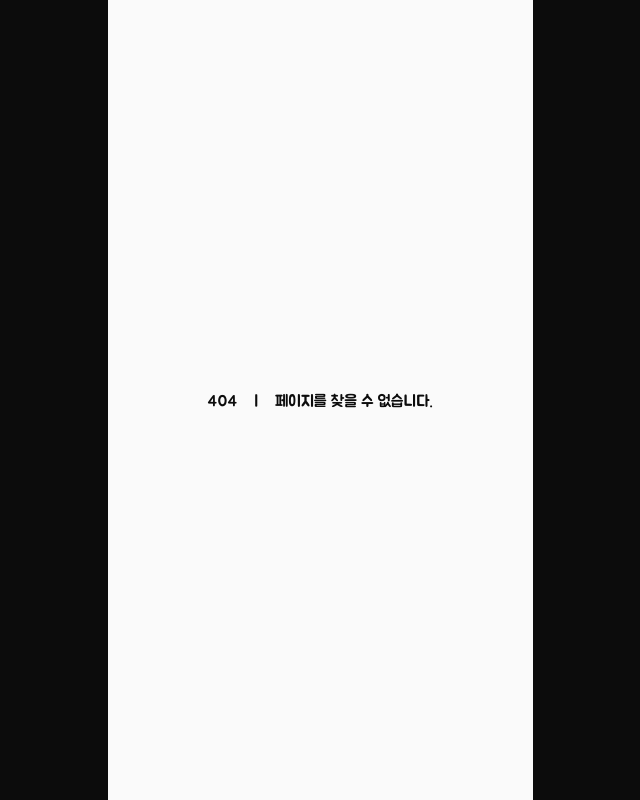
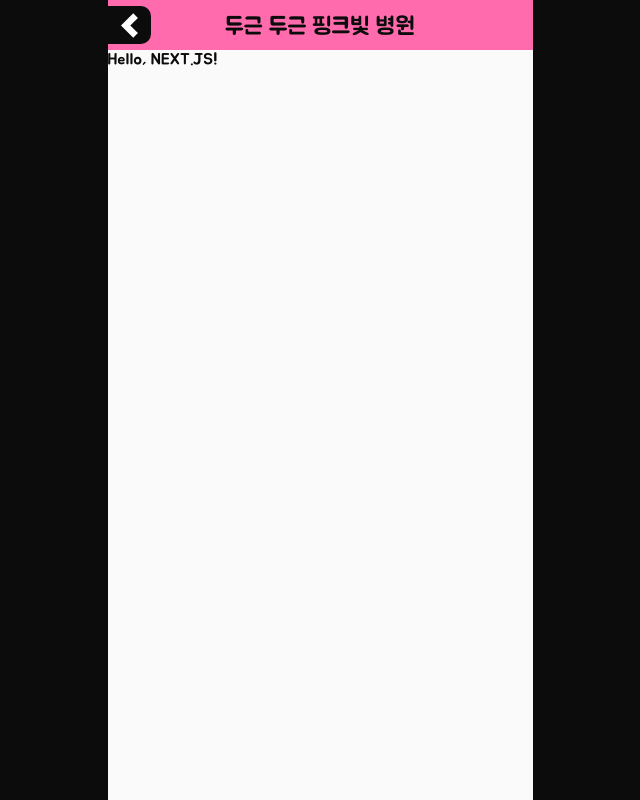
Before and after one commit to BanYeah/FashionFever, a Next.js app in the folder frontend/: page /gift-list in a window 1280 px wide. Before the commit this address had no page. Shown: the whole page, without its empty margins (320-960 px from the left). Built offline with nearby package versions, Linux system fonts and the light colour scheme.

Commit message:
Feat(fe): AppShell

```diff
--- /dev/null
+++ b/frontend/app/gift-list/page.tsx
@@ -0,0 +1,21 @@
+import { AppShell } from "@/components/app-shell/app-shell";
+import { AppShellFooter } from "@/components/app-shell/footer";
+
+interface GiftPageProps {
+  searchParams: Promise<{ [key: string]: string | string[] | undefined }>;
+}
+
+export default async function GiftPage({ searchParams }: GiftPageProps) {
+  const params = await searchParams;
+  const id = params["id"];
+  const isBeforeDressUp = params["before-dress-up"] !== undefined;
+  // isBeforeDressUp의 경우, 현재 테마가 참가자 모집중인지 추가 확인 필요!
+
+  return (
+    <AppShell
+      footer={isBeforeDressUp ? <AppShellFooter variant="dressUp" /> : null}
+    >
+      <p>Hello, NEXT.JS!</p>
+    </AppShell>
+  );
+}
--- /dev/null
+++ b/frontend/components/app-shell/app-shell.tsx
@@ -0,0 +1,24 @@
+import { AppShellHeader } from "./header";
+
+interface AppShellProps {
+  gift?: boolean;
+  footer: React.ReactNode;
+  children: React.ReactNode;
+}
+
+export function AppShell({ gift, footer, children }: AppShellProps) {
+  return (
+    <section style={{ minHeight: "100dvh" }}>
+      <AppShellHeader gift={gift} />
+      <section
+        style={{
+          paddingBottom: `${footer !== null ? "60px" : "0px"}`,
+          zIndex: 100,
+        }}
+      >
+        {children}
+      </section>
+      {footer}
+    </section>
+  );
+}
--- a/frontend/components/app-shell/enroll-footer.module.css
+++ b/frontend/components/app-shell/enroll-footer.module.css
@@ -12,7 +12,7 @@
 
   width: 100%;
   max-width: 425px;
-  height: 56px;
+  height: 60px;
 
   background-color: var(--main-light);
 
--- a/frontend/components/app-shell/header.tsx
+++ b/frontend/components/app-shell/header.tsx
@@ -8,10 +8,7 @@ interface AppShellHeaderProps {
   subHeader?: boolean;
 }
 
-export function AppShellHeader({
-  gift,
-  subHeader = true,
-}: AppShellHeaderProps) {
+export function AppShellHeader({ gift, subHeader }: AppShellHeaderProps) {
   const title: string = "두근 두근 핑크빛 병원";
   const subTitle: string =
     "블링블링 러블리한 핑크빛 병원에 어울리는 미니는 누구?";
@@ -45,7 +42,7 @@ export function AppShellHeader({
         </div>
       </header>
 
-      {subHeader && subTitle && (
+      {subHeader && (
         <div className={classes.SubHeader}>
           <p className={classes.SubText}>{subTitle}</p>
         </div>
```
